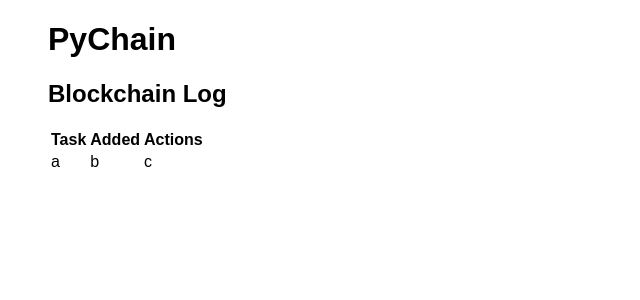
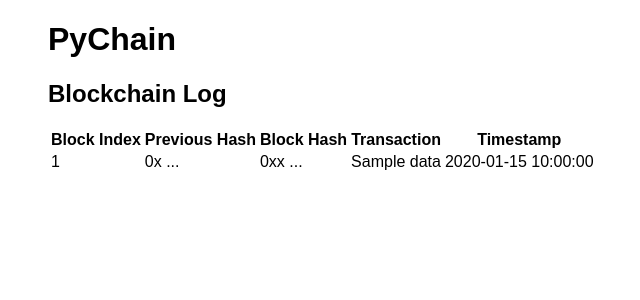
Before and after one commit to LFRezende/PyChain, a Flask app: template frontend/templates/index.html in a window 1280 px wide. Shown: the top 300 px of the page, without its empty margins (152-792 px from the left). Run offline with Flask 3, Linux system fonts and the light colour scheme; the template is opened without the code that fills it: most values are stand-ins (such as "Sample title", 1, 10 or a date in 2020).

Commit message:
Flask connected the blockchain

```diff
--- a/frontend/app.py
+++ b/frontend/app.py
@@ -1,11 +1,12 @@
 from flask import Flask, render_template, url_for, request, redirect
 from backend.structures.chain import Block, Blockchain
+from backend.scripts.deploy import blockchain, NONCE
 app = Flask(__name__)
 
 @app.route('/')
 
 def index():
-    return render_template('index.html')
+    return render_template('index.html', chain = blockchain.chain)
 
 if __name__ == "__main__":
     app.run(debug=True)
--- a/frontend/templates/index.html
+++ b/frontend/templates/index.html
@@ -13,15 +13,19 @@
 <div id='core'>
     <table>
         <tr>
-            <th>Task</th>
-            <th>Added</th>
-            <th>Actions</th>
+            <th>Block Index</th>
+            <th>Previous Hash</th>
+            <th>Block Hash</th>
+            <th>Transaction</th>
+            <th>Timestamp</th>
         </tr>
-        {%for task in tasks%}
+        {% for block in chain %}
         <tr>
-            <td>a</td>
-            <td>b</td>
-            <td>c</td>
+            <td>{{block.index}}</td>
+            <td>{{"0x" + block.previous_hash[0:6] + " ... " + block.previous_hash[-5:-1]}}</td>
+            <td>{{"0x" + block.hash[0:6] + " ... " + block.hash[-5:-1]}}</td>
+            <td>{{block.data}}</td>
+            <td>{{block.timestamp}}</td>
         </tr>
         {% endfor %}
     </table>
```
Also changed, not shown: backend/scripts/deploy.py (+13 -5 lines).
